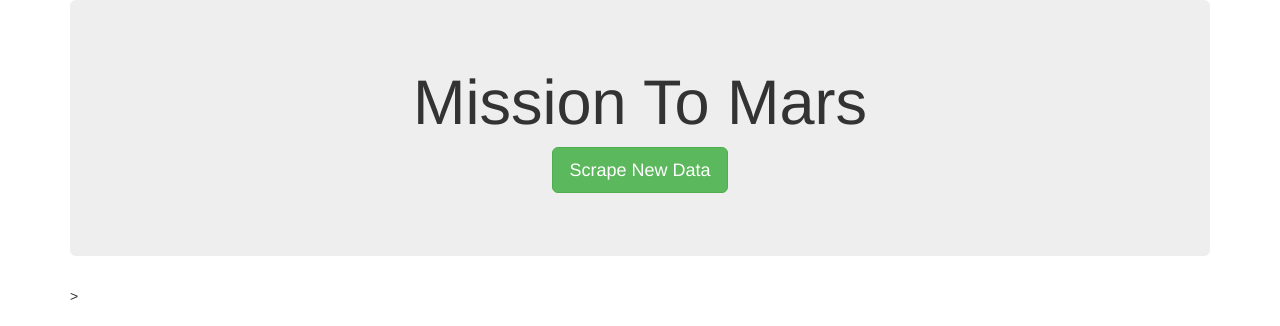
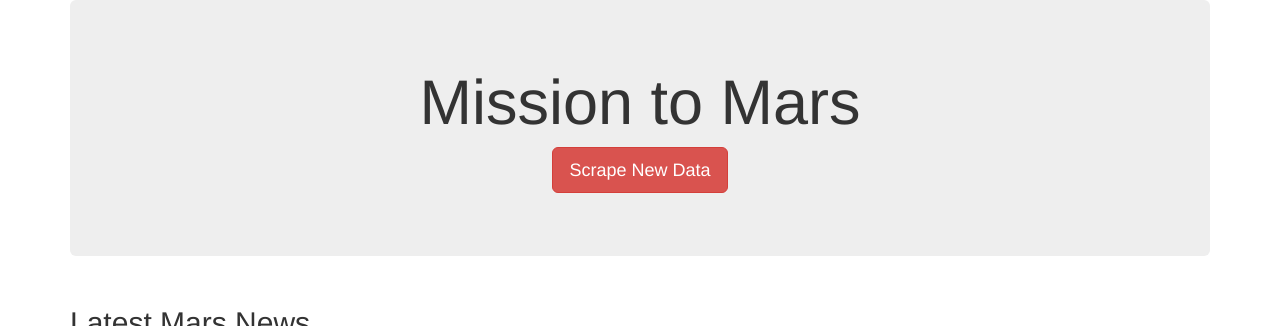
Before and after one commit to ss3359/Mission-To-Mars, a Flask app: page / in a window 1280 px wide. Shown: the top 326 px of the page. Run offline with Flask 2, Linux system fonts and the light colour scheme; data that the repository does not hold is empty; some libraries are stand-ins or nearby versions.

Commit message:
Website COmplete

```diff
--- a/app.py
+++ b/app.py
@@ -11,7 +11,7 @@
 @app.route("/")
 def index():
     mars = mongo.db.mars.find_one()
-    return render_template("index.html", mars = mars)
+    return render_template("index2.html", mars = mars)
 
 @app.route("/scrape")
 def scrape():
--- a/templates/index.html
+++ b/templates/index.html
@@ -47,14 +47,17 @@
                 <div class = "col-md-4">
                     <div class = "row" id = "mars-facts">
                         <table class = "table table-bordered">
+                            <div class>
                         <h4>Mars Facts</h4>
-
+                        </div>
                         {{mars.facts | safe}}
                         </table>
                     </div>
 
                 </div>
+                <h1>Mars Hemisphere Images</h1>
 
+            </div>
                 {% for hemisphere in mars.hemispheres %}
         <div class="col-md-6">
           <div class="thumbnail">
@@ -65,9 +68,7 @@
           </div>
         </div>
         <div class="row">
-            <div class = "col-md-8">Mars Hemisphere Images</div>
 
-            </div>
         {% endfor %}
                 <!-- {% for hemisphere in mars.hemispheres %}
                 <div>
--- a/templates/index2.html
+++ b/templates/index2.html
@@ -16,10 +16,12 @@
       <div class="jumbotron text-center">
         <h1>Mission to Mars</h1>
         <!-- Add a button to activate scraping script -->
-        <p><a class="btn btn-primary btn-lg" href="/scrape" role="button">Scrape New Data</a></p>
+        <p>
+          <a class="btn btn-danger btn-lg" href="/scrape" role="button">Scrape New Data</a>
+        </p>
       </div>
 
-      <!-- Add section for Mars News -->
+
       <div class="row" id="mars-news">
         <div class="col-md-12">
           <div class="media">
@@ -48,8 +50,10 @@
         <div class="col-md-4">
           <!-- Mars Facts -->
           <div class="row" id="mars-facts">
+            <table class = "table table-bordered">
             <h4>Mars Facts</h4>
             {{ mars.facts | safe }}
+            </table>
           </div>
         </div>
       </div>
```
